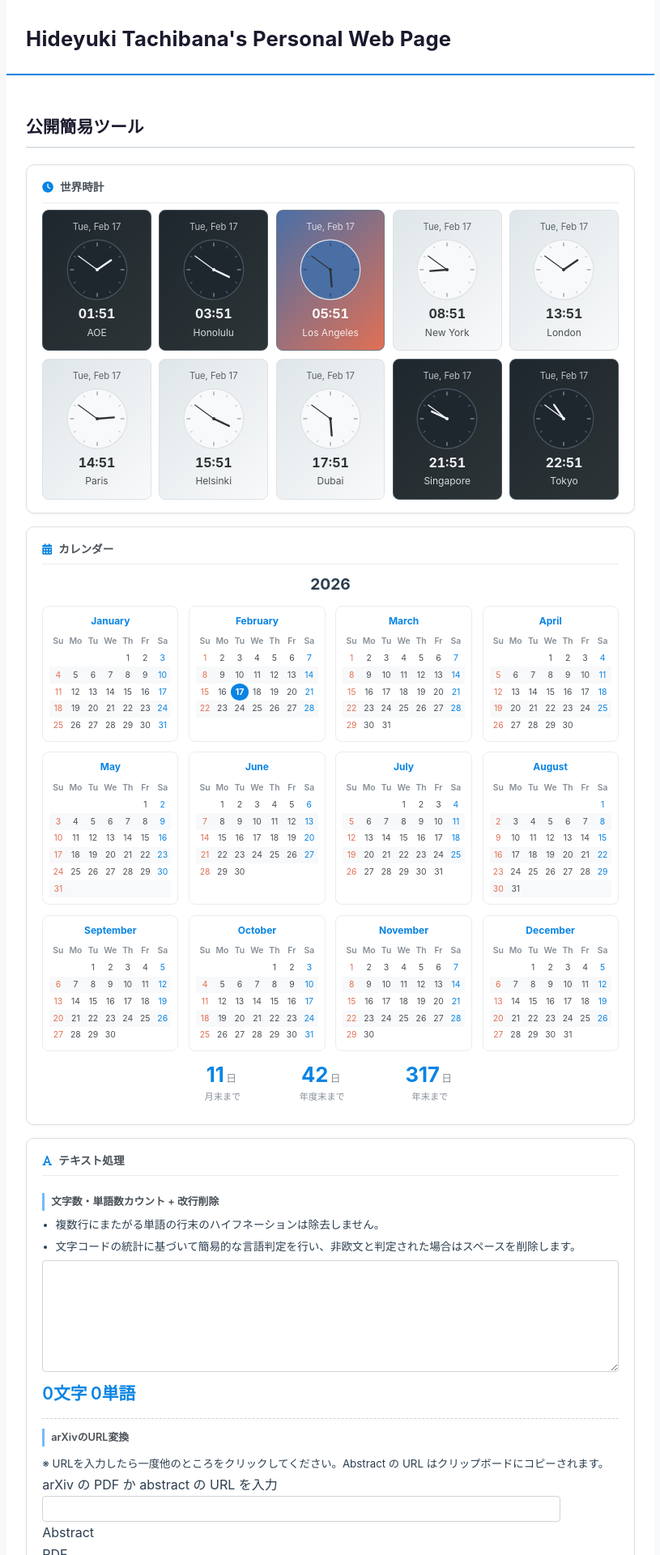
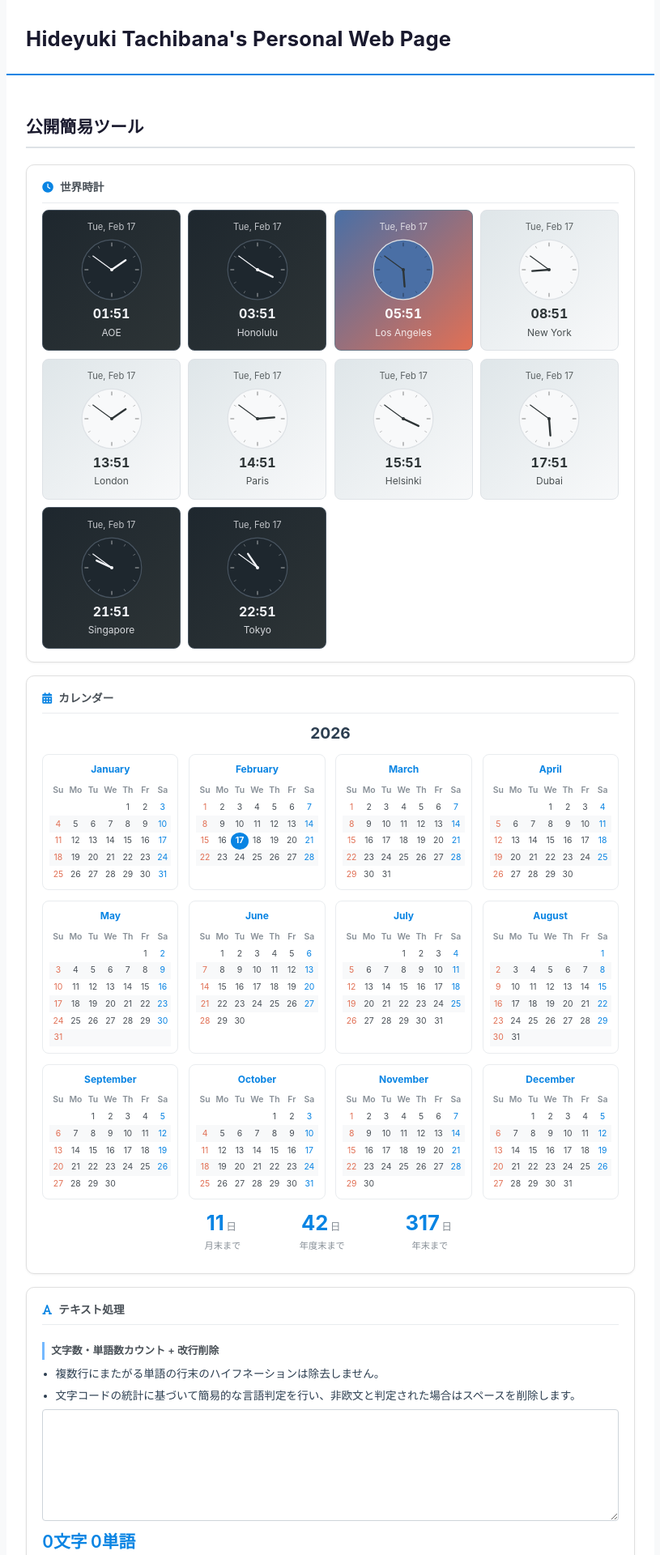
Before and after one commit to tachi-hi/tachi-hi.github.io, a Jekyll site: the page built from tools.html, in a window 1280 px wide. Shown: the top 1920 px of the page at 81% size, without its empty margins (232-1047 px from the left). Built offline with Jekyll 4.4.1, drawn with Linux system fonts in a browser that asks for light colours; a style sheet for code colours, icons or effects is not loaded.

Commit message:
世界時計グリッドをレスポンシブ化
Co-Authored-By: Claude Opus 4.6 <noreply@anthropic.com>

```diff
--- a/css/style.css
+++ b/css/style.css
@@ -715,7 +715,7 @@ textarea {
    ============================================ */
 .clock-grid {
   display: grid;
-  grid-template-columns: repeat(5, 1fr);
+  grid-template-columns: repeat(auto-fill, minmax(8.5rem, 1fr));
   gap: 0.6rem;
 }
 
```
